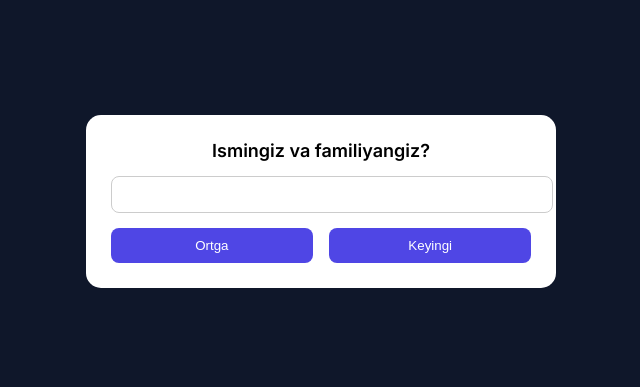
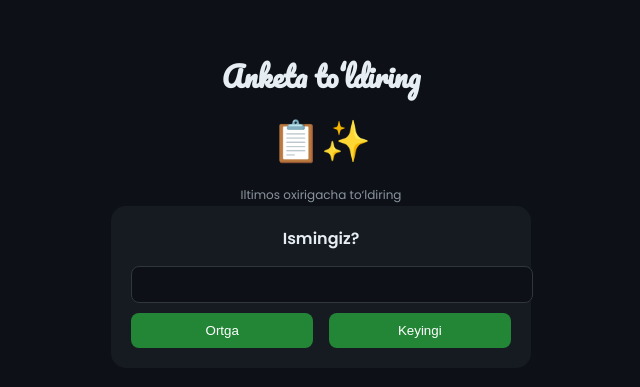
Before and after one commit to umarshox999-hash/hrbot, a website: page public/index.html in a window 1280 px wide. Shown: the part 199-586 px from the top of the page, without its empty margins (319-959 px from the left). Drawn offline with Linux system fonts and the light colour scheme.

Commit message:
Update index.html

```diff
--- a/public/index.html
+++ b/public/index.html
@@ -3,183 +3,223 @@
 <head>
 <meta charset="UTF-8">
 <meta name="viewport" content="width=device-width, initial-scale=1.0">
-<title>HR Anketa</title>
 
-<link href="https://fonts.googleapis.com/css2?family=Inter:wght@400;600&display=swap" rel="stylesheet">
+<title>Anketa</title>
+
+<!-- Fontlar -->
+<link href="https://fonts.googleapis.com/css2?family=Poppins:wght@400;600;800&family=Pacifico&display=swap" rel="stylesheet">
 
 <style>
-body{
+body {
   margin:0;
-  font-family:'Inter',sans-serif;
+  background:#0d1117;
+  color:#e6edf3;
+  font-family:'Poppins', sans-serif;
   display:flex;
   justify-content:center;
   align-items:center;
-  min-height:100vh;
-  background:#0f172a;
+  height:100vh;
 }
 
-.card{
-  background:#fff;
-  padding:25px;
-  border-radius:15px;
-  width:90%;
+/* Container */
+.container {
+  text-align:center;
+  width:100%;
   max-width:420px;
-  text-align:center;
 }
 
-.question{
-  font-size:18px;
+/* Header */
+.header h1 {
+  font-family:'Pacifico', cursive;
+  font-size:28px;
+  margin-bottom:5px;
+}
+
+.header small {
+  color:#8b949e;
+  font-size:12px;
+}
+
+/* Sticker */
+.sticker {
+  font-size:40px;
+  margin:10px 0;
+}
+
+/* Card */
+.card {
+  background:#161b22;
+  padding:20px;
+  border-radius:15px;
+}
+
+/* Question */
+#question {
+  text-align:center;
   font-weight:600;
   margin-bottom:15px;
 }
 
-input, select{
+/* Inputs */
+input, select {
   width:100%;
   padding:10px;
-  margin-bottom:15px;
+  margin:10px 0;
+  background:#0d1117;
+  border:1px solid #30363d;
+  color:white;
   border-radius:8px;
-  border:1px solid #ccc;
+  text-align:center;
 }
 
-.buttons{
+/* Buttons */
+.buttons {
   display:flex;
   justify-content:space-between;
 }
 
-button{
+button {
   width:48%;
   padding:10px;
+  background:#238636;
   border:none;
+  color:white;
   border-radius:8px;
-  background:#4f46e5;
-  color:#fff;
   cursor:pointer;
 }
 
-.success{
-  display:none;
-  color:green;
-  margin-top:10px;
+button:hover {
+  background:#2ea043;
 }
 </style>
 </head>
 
 <body>
 
+<div class="container">
+
+  <!-- HEADER -->
+  <div class="header">
+    <h1>Anketa to‘ldiring</h1>
+    <div class="sticker">📋✨</div>
+    <small>Iltimos oxirigacha to‘ldiring</small>
+  </div>
+
+  <!-- CARD -->
   <div class="card">
 
-  <div class="question" id="question"></div>
+    <div id="question"></div>
 
-  <input id="textInput" type="text">
-  <select id="selectInput" style="display:none;"></select>
+    <input type="text" id="input">
+    <select id="select" style="display:none;"></select>
+    <input type="file" id="photo" style="display:none;">
 
     <div class="buttons">
       <button onclick="prev()">Ortga</button>
       <button onclick="next()">Keyingi</button>
     </div>
 
-  <div class="success" id="success">✅ Ariza yuborildi</div>
+  </div>
 
 </div>
 
 <script>
-
 const questions = [
-  {q:"Ismingiz va familiyangiz?", type:"text"},
-  {q:"Tug'ilgan sana?", type:"text"},
-  {q:"Telefon raqamingiz?", type:"text"},
-  {q:"Yashash manzilingiz?", type:"text"},
-  {q:"Oilaviy holatingiz?", type:"select", options:["Yolg'iz","Oilali","Boshqa"]},
-  {q:"Ish tajribangiz?", type:"text"},
-  {q:"Oxirgi ishlagan joyingiz?", type:"text"},
-  {q:"Ma’lumotingiz?", type:"select", options:["O‘rta","Oliy","Magistr"]},
-  {q:"Kutilayotgan oylik (so‘m)?", type:"text"}
+  {q:"Ismingiz?"},
+  {q:"Telefon raqamingiz?"},
+  {q:"Telegram username?"},
+  {q:"Qaysi ishda ishlamoqchisiz?"},
+  {q:"Yashash manzilingiz?"},
+  {q:"Kutilayotgan oylik maosh?"},
+  {q:"Oilaviy holatingiz?", type:"select", options:["Bo‘ydoq","Uylangan/Turmush qurgan"]},
+  {q:"Sudlanganmisiz?", type:"select", options:["Ha","Yo‘q"]},
+  {q:"Rasmingizni yuklang", type:"file"}
 ];
 
-let index = 0;
+let i = 0;
 let answers = {};
 
-const questionEl = document.getElementById("question");
-const textInput = document.getElementById("textInput");
-const selectInput = document.getElementById("selectInput");
-const success = document.getElementById("success");
+function show(){
+  let q = questions[i];
+  document.getElementById("question").innerText = q.q;
 
-function show(){
-  const q = questions[index];
+  document.getElementById("input").style.display="none";
+  document.getElementById("select").style.display="none";
+  document.getElementById("photo").style.display="none";
 
-  questionEl.innerText = q.q;
-
-  textInput.style.display = "none";
-  selectInput.style.display = "none";
-
-  if(q.type === "text"){
-    textInput.style.display = "block";
-    textInput.value = answers[q.q] || "";
+  if(!q.type){
+    let input = document.getElementById("input");
+    input.style.display="block";
+    input.value = answers[q.q] || "";
   }
 
-  if(q.type === "select"){
-    selectInput.style.display = "block";
-    selectInput.innerHTML = "";
+  if(q.type==="select"){
+    let select = document.getElementById("select");
+    select.style.display="block";
+    select.innerHTML="";
 
     q.options.forEach(o=>{
-      const opt = document.createElement("option");
-      opt.value = o;
-      opt.innerText = o;
-      selectInput.appendChild(opt);
+      let opt=document.createElement("option");
+      opt.value=o;
+      opt.innerText=o;
+      select.appendChild(opt);
     });
 
-    selectInput.value = answers[q.q] || q.options[0];
-  }
+    select.value = answers[q.q] || "";
   }
 
-function save(){
-  const q = questions[index];
-
-  if(q.type === "text"){
-    answers[q.q] = textInput.value.trim();
-  }
-
-  if(q.type === "select"){
-    answers[q.q] = selectInput.value;
+  if(q.type==="file"){
+    document.getElementById("photo").style.display="block";
   }
 }
 
 function next(){
   save();
 
-  if(index < questions.length - 1){
-    index++;
+  if(i < questions.length-1){
+    i++;
     show();
-  }else{
-
-    fetch("/api/save", {
-      method:"POST",
-      headers:{
-        "Content-Type":"application/json"
-      },
-      body: JSON.stringify(answers)
-    })
-    .then(res=>res.json())
-    .then(()=>{
-      success.style.display = "block";
-    })
-    .catch(()=>{
-      alert("Server xatosi ❌");
-    });
-
+  } else {
+    sendData();
   }
 }
 
 function prev(){
-  if(index > 0){
-    save();
-    index--;
+  if(i>0){
+    i--;
     show();
   }
 }
 
+function save(){
+  let q = questions[i];
+
+  if(q.type==="file"){
+    answers.photo = document.getElementById("photo").files[0];
+  }
+  else if(q.type==="select"){
+    answers[q.q] = document.getElementById("select").value;
+  }
+  else {
+    answers[q.q] = document.getElementById("input").value;
+  }
+}
+
+function sendData(){
+  const formData = new FormData();
+
+  for(let key in answers){
+    formData.append(key, answers[key]);
+  }
+
+  fetch("/submit", {
+    method:"POST",
+    body:formData
+  })
+  .then(()=>alert("Yuborildi ✅"));
+}
+
 show();
-
 </script>
 
 </body>
```
Lines whose indentation alone changed are shown as unchanged.
